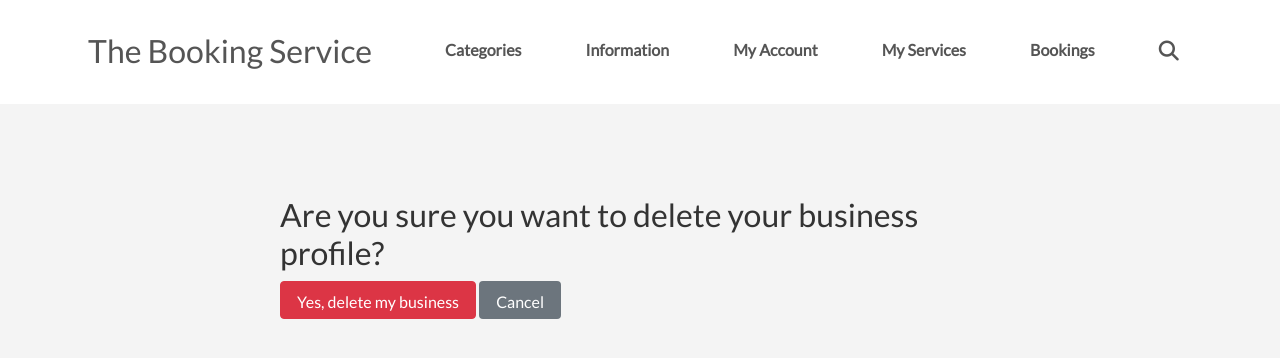
After one commit to VitorBarbosaDev/TheBookingService, a Django app: page /business/delete/1/ in a window 1280 px wide. The commit adds this page. Shown: the top 358 px of the page. Run offline with Django 3.2, Linux system fonts and the light colour scheme; a user stored in the database is signed in; tables that the repository leaves empty hold one stand-in row (values such as "Sample post"); some libraries are stand-ins or nearby versions.

Commit message:
Add edit,delete business

```diff
--- a/accounts/forms.py
+++ b/accounts/forms.py
@@ -92,3 +92,6 @@ class UserProfileForm(forms.ModelForm):
         fields = ['default_phone_number', 'default_street_address1', 'default_street_address2',
                   'default_town_or_city', 'default_county', 'default_postcode', 'default_country',
                   'profile_picture']
+        widgets = {
+                   'profile_picture': forms.FileInput(attrs={'class': 'file-wrap'})
+                }
--- a/accounts/views.py
+++ b/accounts/views.py
@@ -64,7 +64,9 @@ def edit_profile_view(request):
             return redirect('profile')
     else:
         form = UserProfileForm(instance=user_profile)
-    return render(request, 'accounts/edit_profile.html', {'form': form})
+    context = {'form': form, 'user_profile': user_profile}
+    return render(request, 'accounts/edit_profile.html', context)
+
 
 @login_required
 def delete_profile_view(request):
@@ -72,4 +74,4 @@ def delete_profile_view(request):
         request.user.delete()
         messages.success(request, 'Your account has been deleted successfully.')
         return redirect('home')
-    return render(request, 'accounts/delete_profile_confirm.html')
+    return render(request, 'accounts/delete_profile.html')
--- /dev/null
+++ b/business/templates/business/delete_business.html
@@ -0,0 +1,11 @@
+{% extends "base.html" %}
+{% block content %}
+<div class="container page-content">
+    <h2>Are you sure you want to delete your business profile?</h2>
+    <form method="post">
+        {% csrf_token %}
+        <button type="submit" class="btn btn-danger">Yes, delete my business</button>
+        <a href="{% url 'business_detail' %}" class="btn btn-secondary">Cancel</a>
+    </form>
+</div>
+{% endblock %}
--- a/business/urls.py
+++ b/business/urls.py
@@ -1,6 +1,8 @@
 from django.urls import path
-from .views import business_detail
+from .views import business_detail, edit_business, delete_business
 
 urlpatterns = [
-    path('details/', business_detail, name='business_detail'),
+    path('', business_detail, name='business_detail'),
+    path('edit/<int:pk>/', edit_business, name='edit_business'),
+    path('delete/<int:pk>/', delete_business, name='delete_business'),
 ]
--- a/business/views.py
+++ b/business/views.py
@@ -1,7 +1,41 @@
-from django.shortcuts import render
+from django.shortcuts import render, get_object_or_404, redirect
+from django.contrib.auth.decorators import login_required
+from django.contrib import messages
 from .models import Business
+from .forms import BusinessForm
 
+@login_required
 def business_detail(request):
-    business = Business.objects.first()
+    try:
+        business = Business.objects.get(owner=request.user)
+    except Business.DoesNotExist:
+        messages.error(request, "Business profile not found.")
+        return redirect('home')
     context = {'business': business}
     return render(request, 'business/business_detail.html', context)
+
+
+@login_required
+def edit_business(request, pk):
+    business = get_object_or_404(Business, pk=pk, owner=request.user)
+    if request.method == 'POST':
+        form = BusinessForm(request.POST, request.FILES, instance=business)
+        if form.is_valid():
+            form.save()
+            messages.success(request, 'Your business profile has been updated.')
+            return redirect('business_detail')
+    else:
+        form = BusinessForm(instance=business)
+    return render(request, 'business/edit_business.html', {'form': form, 'business': business})
+
+
+
+
+@login_required
+def delete_business(request, pk):
+    business = get_object_or_404(Business, pk=pk, owner=request.user)
+    if request.method == 'POST':
+        business.delete()
+        messages.success(request, 'Your business profile has been deleted.')
+        return redirect('some_safe_url')  # Redirect to a safe URL
+    return render(request, 'business/delete_business.html', {'business': business})
--- a/home/templates/home/index.html
+++ b/home/templates/home/index.html
@@ -2,7 +2,7 @@
 {% load static %}
 
 {% block page_header %}
-<div class="container header-container">
+<div class="container header-container page-content">
     <div class="row">
         <div class="col">
             <h1 class="display-4 text-center my-4">Find and Book Services</h1>
@@ -12,8 +12,7 @@
 {% endblock %}
 
 {% block content %}
-<div class="container h-100 main-content">
-    <div class="row h-100 align-items-center">
+    <div class="row h-100 align-items-center page-content">
         <div class="col-md-8 mx-auto text-center">
             <p class="lead">
                 Explore a wide range of services from businesses around you. Whether you're looking for a personal trainer, a handyman, or a beauty salon, we've got you covered.
--- a/static/css/base.css
+++ b/static/css/base.css
@@ -15,7 +15,7 @@ body {
 
 .nav-link {
     color: #555 !important;
-    font-weight: bold; /* Make links bold */
+    font-weight: bold;
 }
 
 .nav-link:hover, .nav-link:focus {
@@ -76,43 +76,54 @@ body {
 
 /* Main content enhancements */
 .main-content h1 {
-    font-size: 2.5rem; /* Larger heading for impact */
-    margin-bottom: 1.5rem; /* Space after heading */
+    font-size: 2.5rem;
+    margin-bottom: 1.5rem;
 }
 
 .main-content p {
-    font-size: 1.1rem; /* Slightly larger paragraph */
+    font-size: 1.1rem;
 }
 /* Button enhancements */
 .btn-primary, .btn-black {
-    border-radius: 0; /* Align with theme */
-    padding: 10px 20px; /* Larger clickable area */
-    font-size: 18px; /* Larger text */
+    border-radius: 0;
+    padding: 10px 20px;
+    font-size: 18px;
 }
 
 .btn-primary:hover, .btn-black:hover {
-    opacity: 0.8; /* Subtle hover effect */
+    opacity: 0.8;
 }
 
 /* Utility and responsive adjustments */
 .custom-spacing {
-    padding-top: 2rem; /* Space below navbar */
-    padding-bottom: 2rem; /* Space before footer */
+    padding-top: 2rem;
+    padding-bottom: 2rem;
 }
 
 
 .ProfilePicture {
-    width: 150px; /* Adjust size as needed */
-    height: 150px; /* Keep it a square for consistency */
-    border-radius: 50%; /* Circular image */
-    border: 4px solid #fff; /* White border for some pop */
-    box-shadow: 0 2px 4px rgba(0,0,0,.1); /* Soft shadow for depth */
-    object-fit: cover; /* Ensure the image covers the area nicely */
-    margin-top: -75px; /* Adjust based on your layout */
+    width: 150px;
+    height: 150px;
+    border-radius: 50%;
+    border: 4px solid #fff;
+    box-shadow: 0 2px 4px rgba(0,0,0,.1);
+    object-fit: cover;
+    margin-top: -75px;
     margin-bottom: 20px;
     display: block;
     margin-left: auto;
     margin-right: auto;
+}
+
+.header-spacer {
+    margin-top: 100px;
+}
+
+.page-content {
+    max-width: 800px;
+    margin: auto;
+    padding: 20px;
+    padding-top: 80px; /* Default top padding */
 }
 
 .business-details {
@@ -128,9 +139,117 @@ body {
     margin-bottom: 10px;
 }
 
+.container {
+    max-width: 800px;
+    margin: auto;
+    padding: 20px;
+}
+
+.profile-picture, .business-logo {
+    width: 150px;
+    height: 150px;
+    border-radius: 50%;
+    object-fit: cover;
+    display: block;
+    margin: 20px auto;
+}
+
+.detail-section {
+    background-color: #f9f9f9;
+    padding: 20px;
+    border-radius: 8px;
+    margin-bottom: 20px;
+}
+
+.detail-section strong {
+    color: #333;
+}
+
+.detail-action-buttons {
+    text-align: center;
+    margin-top: 20px;
+}
+
+.btn {
+    display: inline-block;
+    padding: 0.5rem 1rem;
+    font-size: 1rem;
+    line-height: 1.5;
+    border-radius: 0.25rem;
+    transition: color 0.15s ease-in-out, background-color 0.15s ease-in-out,
+    border-color 0.15s ease-in-out, box-shadow 0.15s ease-in-out;
+    text-align: center;
+    vertical-align: middle;
+    border: 1px solid transparent;
+    height: 38px;
+    box-sizing: border-box;
+}
+
+/* Ensure that both buttons have the same styling */
+.btn-primary {
+    color: #fff;
+    background-color: #007bff;
+    border-color: #007bff;
+}
+
+.btn-danger {
+    color: #fff;
+    background-color: #dc3545;
+    border-color: #dc3545;
+}
+
+/* Adjustments for button hover states */
+.btn-primary:hover {
+    color: #fff;
+    background-color: #0069d9;
+    border-color: #0062cc;
+}
+
+.btn-danger:hover {
+    color: #fff;
+    background-color: #c82333;
+    border-color: #bd2130;
+}
+
+
+.word-wrap {
+    overflow-wrap: break-word;
+    word-wrap: break-word;
+    word-break: break-word;
+}
+
+
+.url-wrap {
+    word-wrap: break-word;
+    word-break: break-all;
+    overflow-wrap: break-word;
+    word-break: break-word; /* Non-standard for WebKit */
+    hyphens: auto; /* Optional: for automatic hyphenation */
+}
+
+.profile-picture-preview {
+    width: 100px; /* You can adjust the size */
+    height: 100px;
+    border-radius: 50%; /* Circular image */
+    object-fit: cover; /* To make sure the image covers the area */
+    border: 2px solid #ddd; /* A light border for the image */
+    display: block;
+    margin: 10px 0; /* Adjust margin as necessary */
+}
+
+.business-logo-preview {
+    width: 100px; /* Adjust based on your preference */
+    height: 100px;
+    border-radius: 50%; /* Circular image for consistency with profile picture */
+    object-fit: cover; /* Ensures the image covers the area nicely without distortion */
+    border: 2px solid #ddd; /* Light border for the image */
+    display: block;
+    margin: 10px auto; /* Center the image */
+}
+
 @media (max-width: 768px) {
     .custom-spacing {
-        padding-top: 100px; /* Increase for mobile */
+        padding-top: 100px;
     }
 }
 
@@ -146,3 +265,27 @@ body {
         display: block !important;
     }
 }
+
+
+/* Responsive adjustments for smaller devices */
+@media (max-width: 768px) {
+    .page-content {
+        padding-top: 120px; /* Increased top padding for smaller devices */
+    }
+
+    .navbar {
+        padding-bottom: 0; /* Optional: Adjust the navbar padding if needed */
+    }
+}
+
+
+/* Responsive adjustments for smaller devices */
+@media (max-width: 768px) {
+    .page-content {
+        padding-top: 150px; /* Increased top padding for smaller devices */
+    }
+
+    .navbar {
+        padding-bottom: 0px; /* Optional: Adjust the navbar padding if needed */
+    }
+}
--- a/templates/allauth/account/logout.html
+++ b/templates/allauth/account/logout.html
@@ -1,10 +1,12 @@
-{% extends "account/base.html" %}
+{% extends "base.html" %}
 
 {% load i18n %}
 
 {% block head_title %}{% trans "Sign Out" %}{% endblock %}
 
 {% block content %}
+<div class="container mt-5 page-content">
+
 <h1>{% trans "Sign Out" %}</h1>
 
 <p>{% trans 'Are you sure you want to sign out?' %}</p>
@@ -17,5 +19,5 @@
   <button type="submit">{% trans 'Sign Out' %}</button>
 </form>
 
-
+</div>
 {% endblock %}
--- a/templates/allauth/account/verification_sent.html
+++ b/templates/allauth/account/verification_sent.html
@@ -5,8 +5,10 @@
 {% block head_title %}{% trans "Verify Your E-mail Address" %}{% endblock %}
 
 {% block content %}
+<div class="container mt-5 page-content">
     <h1>{% trans "Verify Your E-mail Address" %}</h1>
 
     <p>{% blocktrans %}We have sent an e-mail to you for verification. Follow the link provided to finalize the signup process. Please contact us if you do not receive it within a few minutes.{% endblocktrans %}</p>
 
+</div>
 {% endblock %}
```
Also changed, not shown: accounts/templates/accounts/delete_profile.html (+17 -0 lines), accounts/templates/accounts/edit_profile.html (+16 -3 lines), accounts/templates/accounts/profile.html (+21 -43 lines), business/forms.py (added, +10 -0 lines), business/templates/business/business_detail.html (+17 -35 lines), business/templates/business/edit_business.html (added, +37 -0 lines), templates/allauth/account/signup.html (+3 -5 lines).
